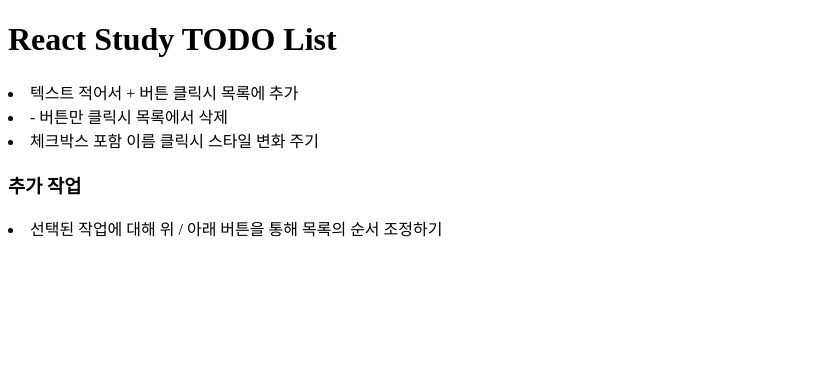
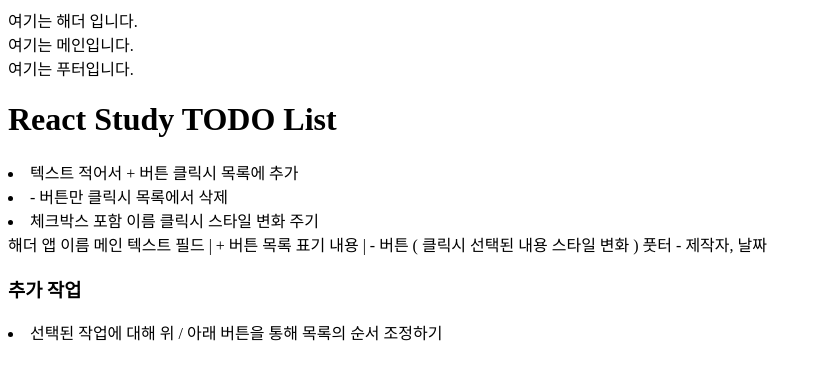
Before and after one commit to dmswl6310/React_Study, a React (Create React App) app: page / in a window 1280 px wide. Shown: the top 380 px of the page, without its empty margins (0-822 px from the left). Built offline with nearby package versions, Linux system fonts and the light colour scheme.

Commit message:
21.09.23

```diff
--- a/package.json
+++ b/package.json
@@ -8,7 +8,7 @@
     "@testing-library/user-event": "^12.1.10",
     "@types/jest": "^26.0.15",
     "@types/node": "^12.0.0",
-    "@types/react": "^17.0.0",
+    "@types/react": "^17.0.24",
     "@types/react-dom": "^17.0.0",
     "react": "^17.0.2",
     "react-dom": "^17.0.2",
--- a/src/App.tsx
+++ b/src/App.tsx
@@ -1,10 +1,26 @@
+import Header from "./Header"
+import MainArea from "./MainArea"
+import Footer from "./Footer"
+
 function App() {
   return (
     <div>
+      <Header></Header>
+      <MainArea></MainArea>
+      <Footer></Footer>
       <h1>React Study TODO List </h1>
       <li> 텍스트 적어서 + 버튼 클릭시 목록에 추가</li>
       <li> - 버튼만 클릭시 목록에서 삭제</li>
       <li> 체크박스 포함 이름 클릭시 스타일 변화 주기</li>
+
+
+      해더 앱 이름
+      메인
+        텍스트 필드 | + 버튼
+        목록 표기
+        내용 | - 버튼 ( 클릭시 선택된 내용 스타일 변화 )
+      풋터 - 제작자, 날짜
+
 
       <h3> 추가 작업</h3>
       <li> 선택된 작업에 대해 위 / 아래 버튼을 통해 목록의 순서 조정하기 </li>
--- /dev/null
+++ b/src/Footer.tsx
@@ -0,0 +1,9 @@
+function Footer(){
+    return(
+        <div>
+            여기는 푸터입니다.
+        </div>
+    )
+}
+
+export default Footer
--- /dev/null
+++ b/src/Header.tsx
@@ -0,0 +1,11 @@
+
+function Header(){
+    return(
+        <div>
+            여기는 해더 입니다.
+        </div>
+
+    )
+}
+
+export default Header
--- /dev/null
+++ b/src/MainArea.tsx
@@ -0,0 +1,9 @@
+function MainArea(){
+    return(
+        <div>
+            여기는 메인입니다.
+        </div>
+    )
+}
+
+export default MainArea
```
Also changed, not shown: 1 other file (tests, documents, lock files or other folders).
